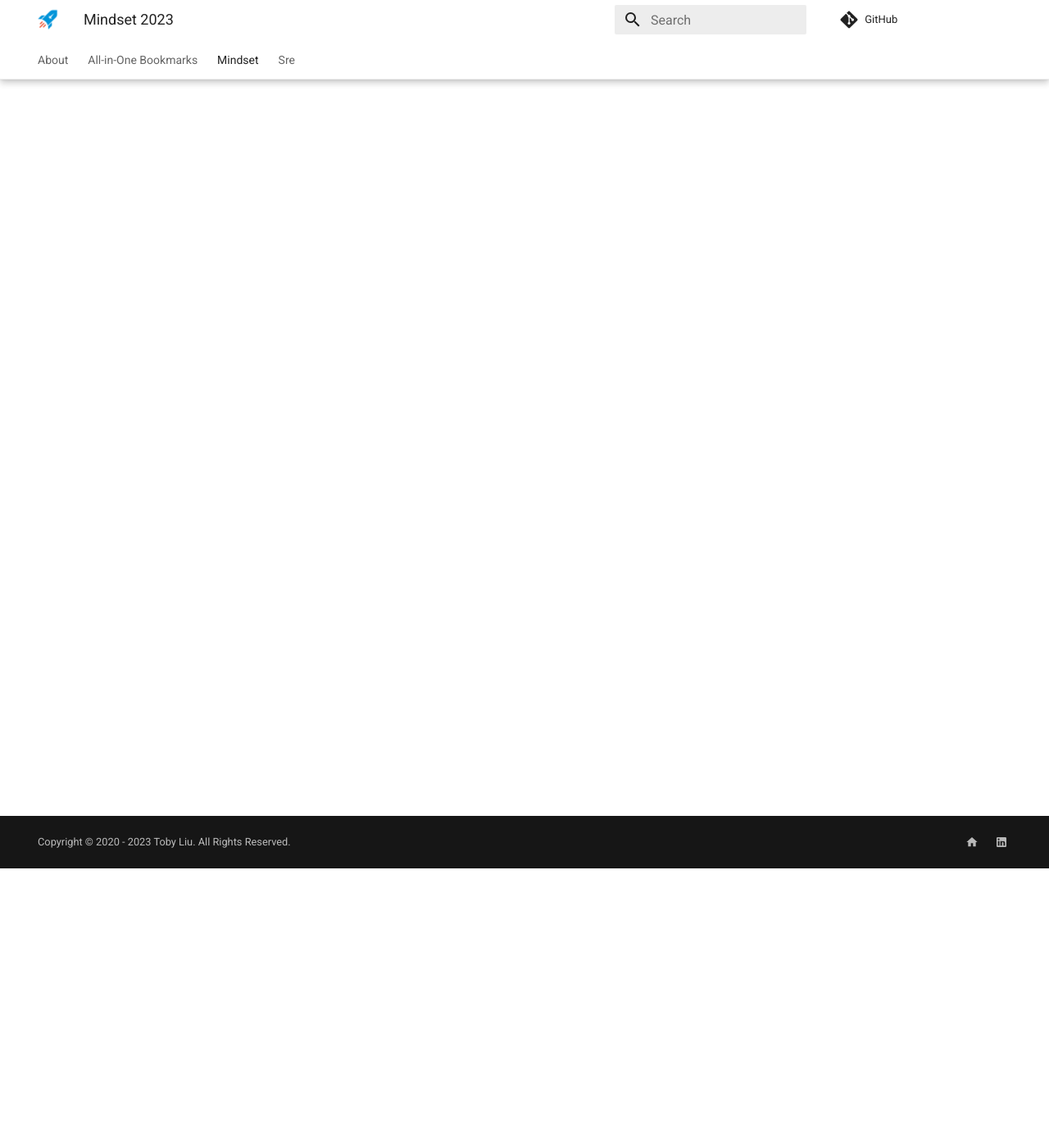
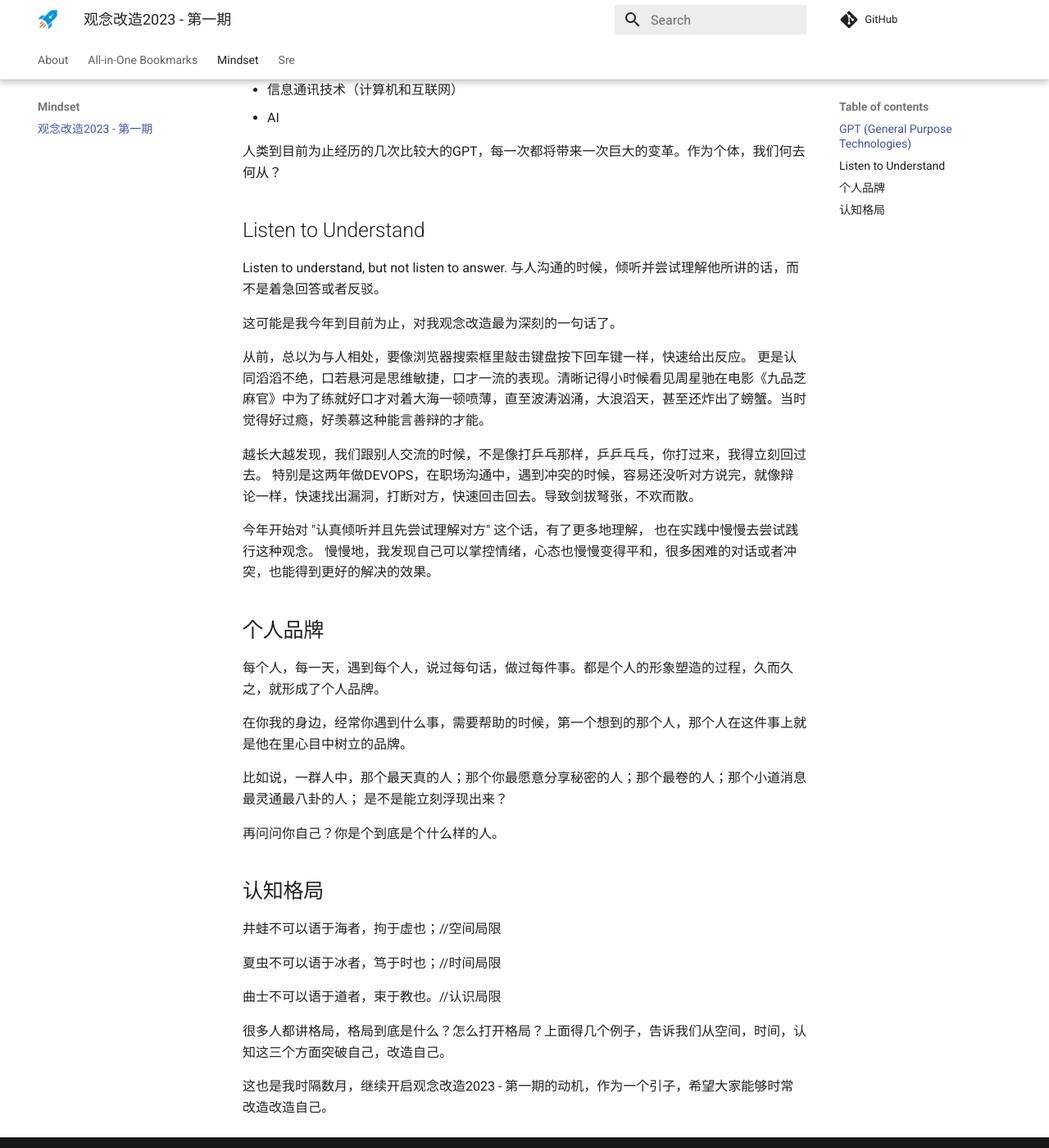
Before and after one commit to liuning0820/bookmark, an MkDocs documentation site: the page built from docs/mindset/mindset-2023.md, in a window 1280 px wide and 1400 px high, scrolled down 341 px. Shown: the whole window at 82% size. Built offline with MkDocs 1.6.1 and Material for MkDocs 9.7.7, drawn with Linux system fonts in a browser that asks for light colours; comment, search, counter and statistics services are not loaded; some of the changed text lies outside the part shown.

Commit message:
add mindset-2023.

```diff
--- a/docs/mindset/mindset-2023.md
+++ b/docs/mindset/mindset-2023.md
@@ -1 +1,52 @@
-# Mindset 2023
+# 观念改造2023 - 第一期
+
+观念改造记录这个月我看过的书或浏览过的网页，遇见的人或事情对我个人的观念的改造，至少当下我比较认同一些想法，欢迎读者朋友留言参与讨论。
+
+## GPT (General Purpose Technologies)
+
+- 蒸汽机
+- 电力
+- 信息通讯技术（计算机和互联网）
+- AI
+
+人类到目前为止经历的几次比较大的GPT，每一次都将带来一次巨大的变革。作为个体，我们何去何从？
+
+
+## Listen to Understand
+
+Listen to understand, but not listen to answer.
+与人沟通的时候，倾听并尝试理解他所讲的话，而不是着急回答或者反驳。
+
+这可能是我今年到目前为止，对我观念改造最为深刻的一句话了。
+
+从前，总以为与人相处，要像浏览器搜索框里敲击键盘按下回车键一样，快速给出反应。
+更是认同滔滔不绝，口若悬河是思维敏捷，口才一流的表现。清晰记得小时候看见周星驰在电影《九品芝麻官》中为了练就好口才对着大海一顿喷薄，直至波涛汹涌，大浪滔天，甚至还炸出了螃蟹。当时觉得好过瘾，好羡慕这种能言善辩的才能。
+
+越长大越发现，我们跟别人交流的时候，不是像打乒乓那样，乒乒乓乓，你打过来，我得立刻回过去。
+特别是这两年做DEVOPS，在职场沟通中，遇到冲突的时候，容易还没听对方说完，就像辩论一样，快速找出漏洞，打断对方，快速回击回去。导致剑拔弩张，不欢而散。
+
+今年开始对 "认真倾听并且先尝试理解对方" 这个话，有了更多地理解， 也在实践中慢慢去尝试践行这种观念。
+慢慢地，我发现自己可以掌控情绪，心态也慢慢变得平和，很多困难的对话或者冲突，也能得到更好的解决的效果。
+
+## 个人品牌
+
+每个人，每一天，遇到每个人，说过每句话，做过每件事。都是个人的形象塑造的过程，久而久之，就形成了个人品牌。
+
+在你我的身边，经常你遇到什么事，需要帮助的时候，第一个想到的那个人，那个人在这件事上就是他在里心目中树立的品牌。
+
+比如说，一群人中，那个最天真的人；那个你最愿意分享秘密的人；那个最卷的人；那个小道消息最灵通最八卦的人；
+是不是能立刻浮现出来？
+
+再问问你自己？你是个到底是个什么样的人。
+
+## 认知格局
+
+井蛙不可以语于海者，拘于虚也；//空间局限
+
+夏虫不可以语于冰者，笃于时也；//时间局限
+
+曲士不可以语于道者，束于教也。//认识局限
+
+很多人都讲格局，格局到底是什么？怎么打开格局？上面得几个例子，告诉我们从空间，时间，认知这三个方面突破自己，改造自己。
+
+这也是我时隔数月，继续开启观念改造2023 - 第一期的动机，作为一个引子，希望大家能够时常改造改造自己。
```
